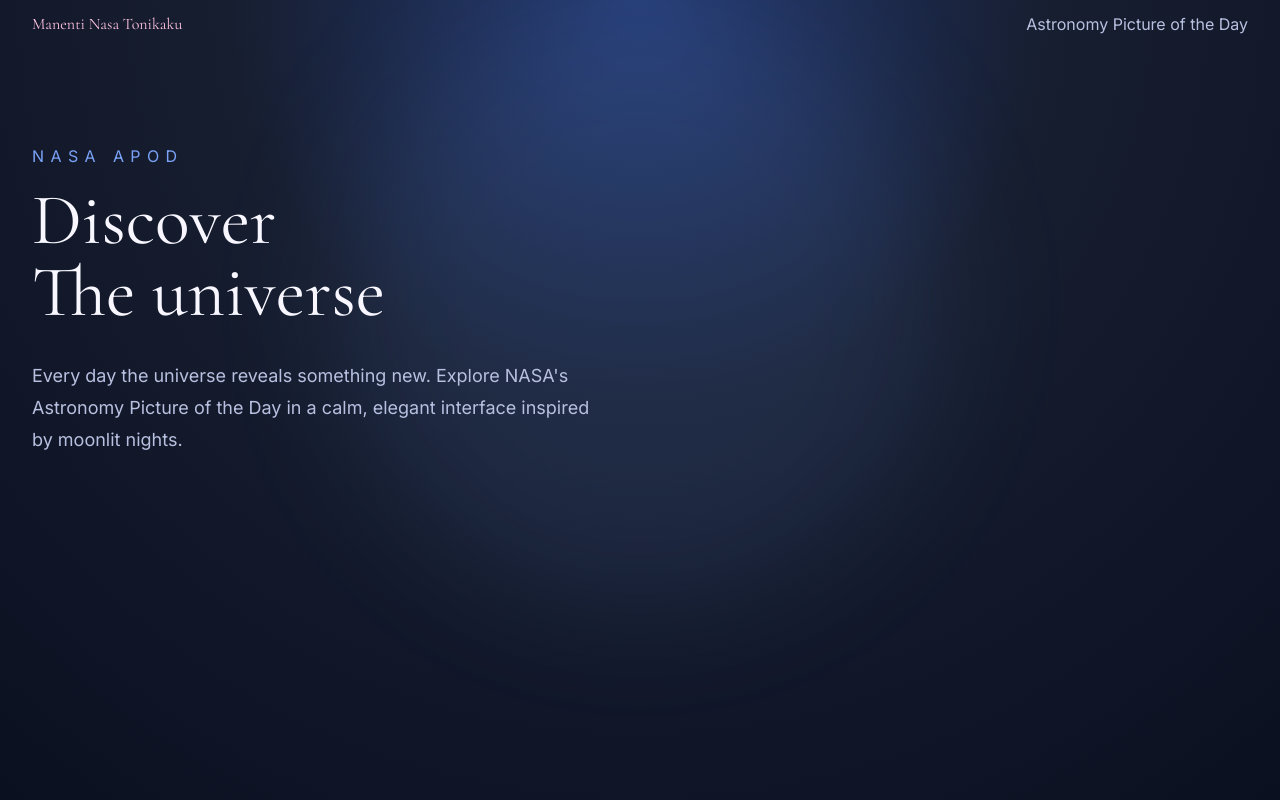
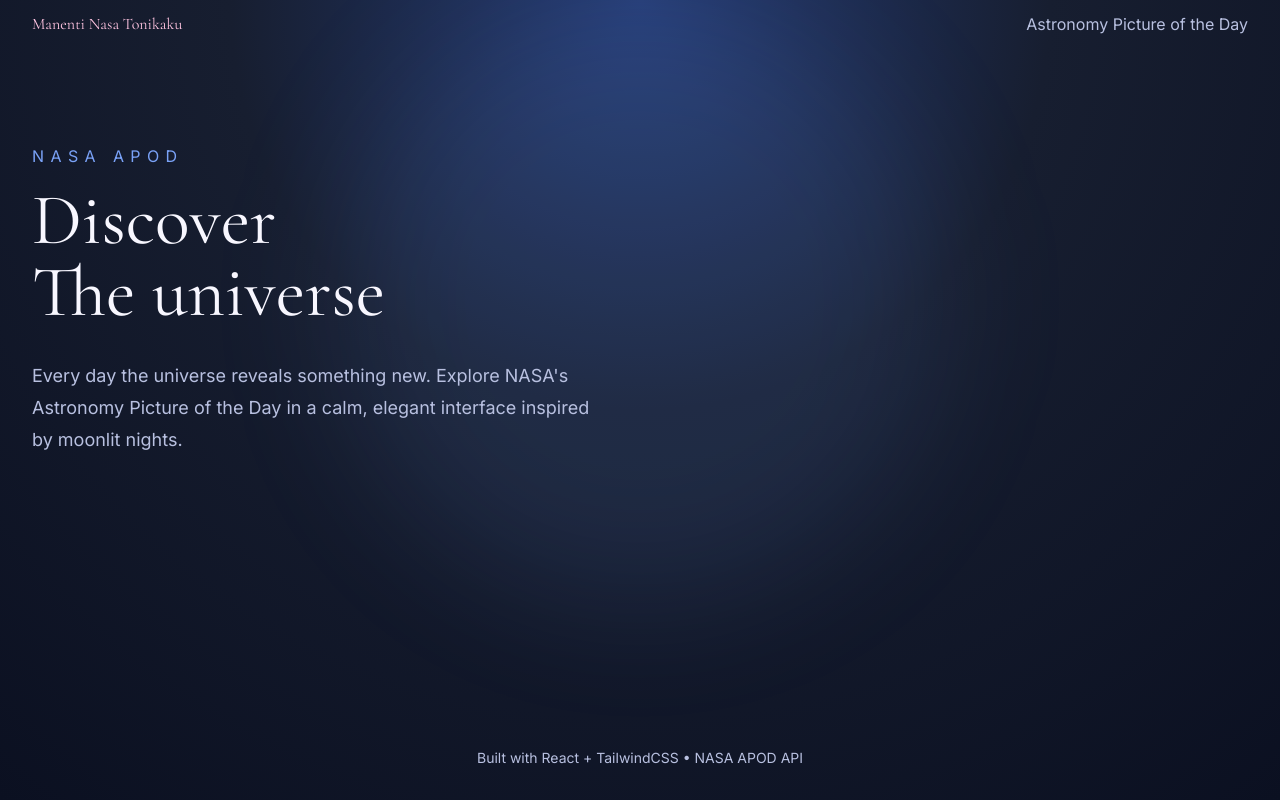
Before and after one commit to noname697/Manenti-Nasa-Tonikawa, a React (Vite) app: page / in a window 1280 px wide. Built offline with nearby package versions, Linux system fonts and the light colour scheme.

Commit message:
feat: Criando o footer

```diff
--- a/src/components/Footer.jsx
+++ b/src/components/Footer.jsx
@@ -1,5 +1,7 @@
 export const Footer = () => {
   return (
-    <></>
+    <footer className="py-8 text-center text-sm text-muted">
+      Built with React + TailwindCSS • NASA APOD API
+    </footer>
   );
 };
```
